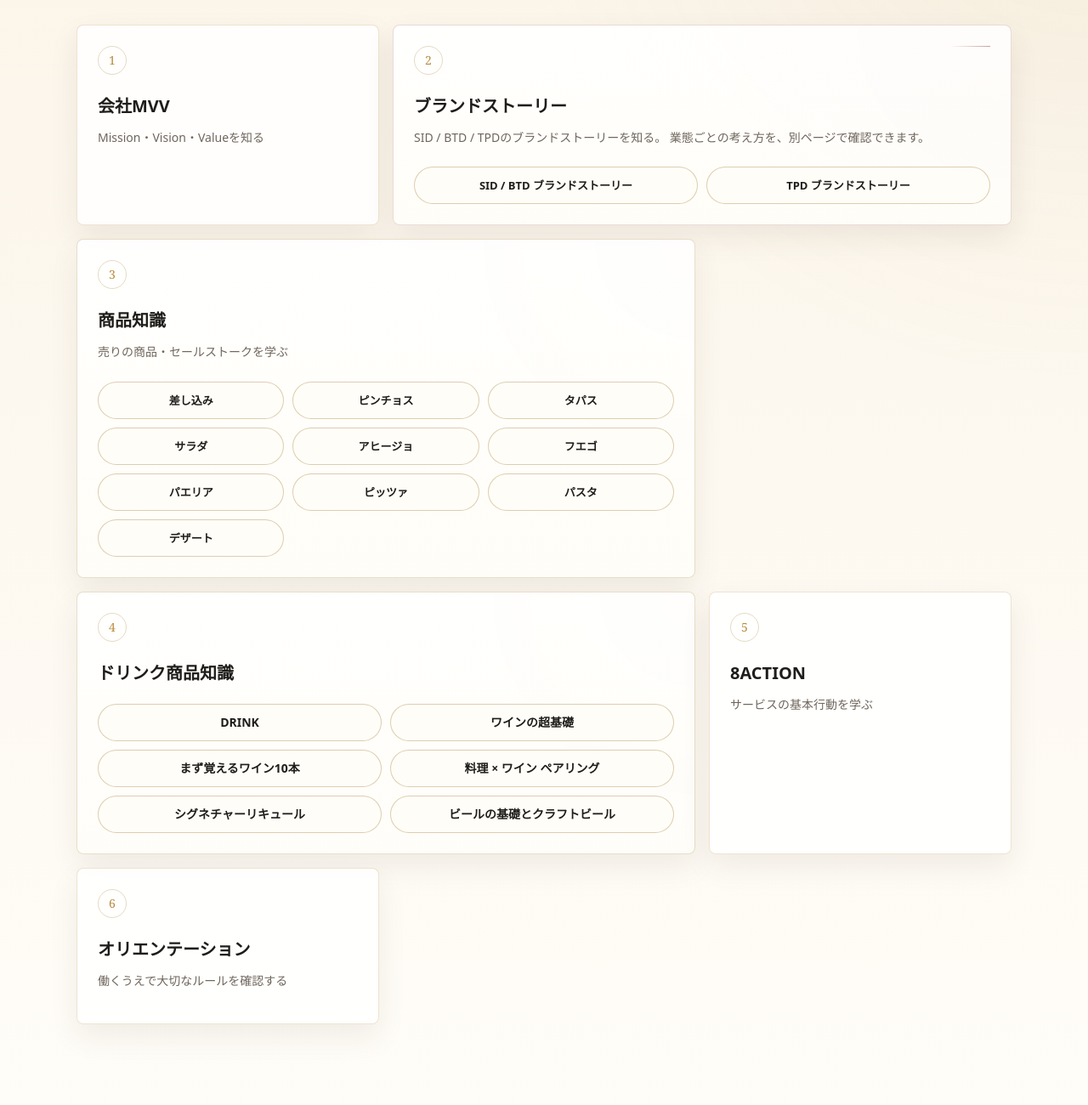
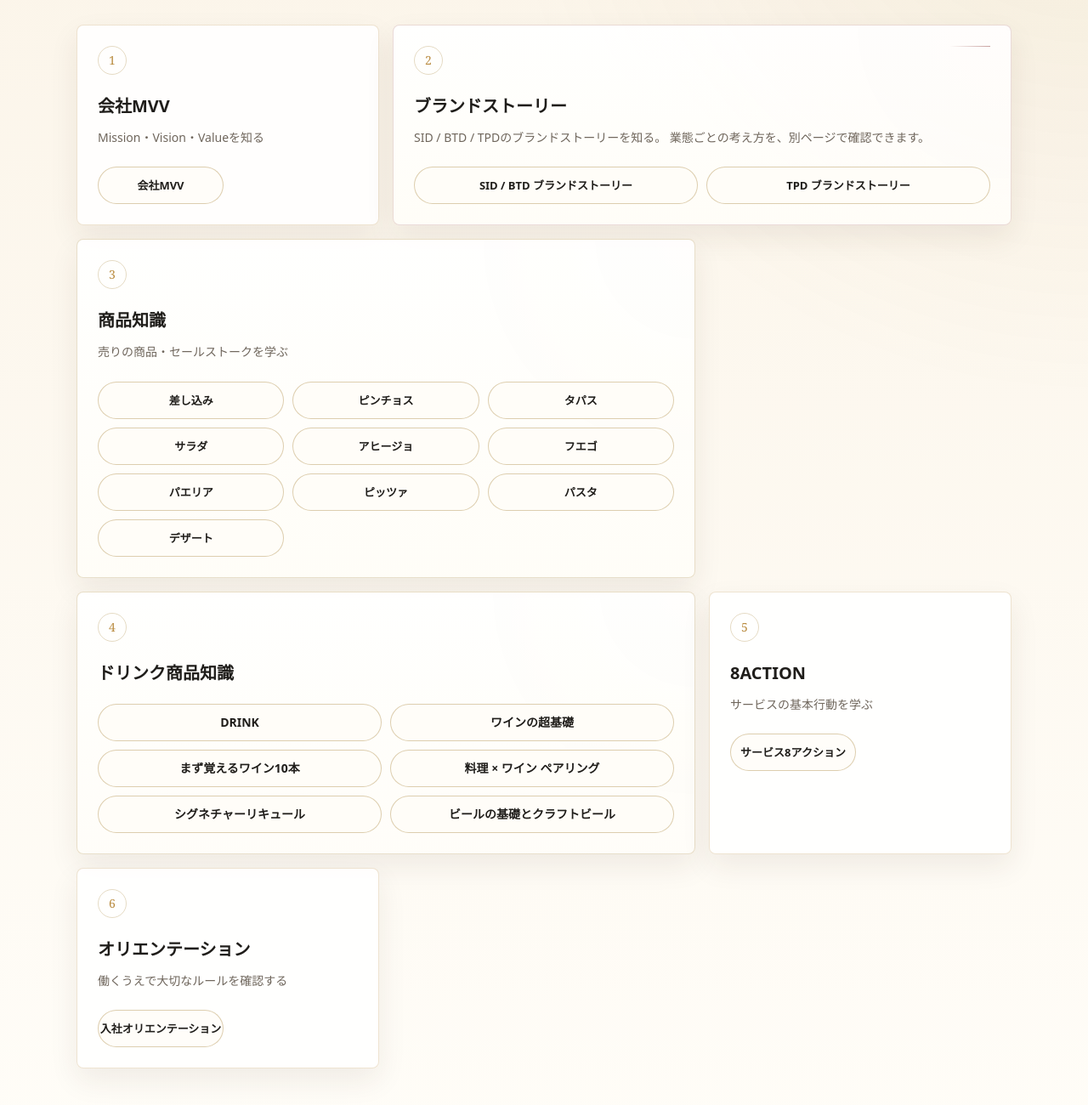
Before and after one commit to pleasure-company/spanish-italian-brand-book, a plain HTML site: page index.html in a window 1280 px wide. Shown: the part 1608-2908 px from the top of the page at 85% size. Drawn offline with Linux system fonts and the light colour scheme.

Commit message:
トップページの会社MVV・8ACTION・オリエンテーションのカードにボタンを追加
Co-Authored-By: Claude Opus 5.5 <noreply@anthropic.com>
Claude-Session: https://claude.ai/code/session_015MmfcgBomCPEup61tWm9HY

```diff
--- a/index.html
+++ b/index.html
@@ -841,6 +841,9 @@
             <span class="card-number">1</span>
             <h3 class="card-title">会社MVV</h3>
             <p class="card-text">Mission・Vision・Valueを知る</p>
+            <div class="story-actions" aria-label="会社MVVのリンク">
+              <a class="story-link" href="mvv.html">会社MVV</a>
+            </div>
           </article>
 
           <!-- ブランドストーリーだけ、2つのページへ分けて進めるボタンを入れています。 -->
@@ -895,12 +898,18 @@
             <span class="card-number">5</span>
             <h3 class="card-title">8ACTION</h3>
             <p class="card-text">サービスの基本行動を学ぶ</p>
+            <div class="story-actions" aria-label="8ACTIONのリンク">
+              <a class="story-link" href="8action.html">サービス8アクション</a>
+            </div>
           </article>
 
           <article class="learning-card" role="link" tabindex="0" data-href="orientation.html" aria-label="オリエンテーション 働くうえで大切なルールを確認する">
             <span class="card-number">6</span>
             <h3 class="card-title">オリエンテーション</h3>
             <p class="card-text">働くうえで大切なルールを確認する</p>
+            <div class="story-actions" aria-label="オリエンテーションのリンク">
+              <a class="story-link" href="orientation.html">入社オリエンテーション</a>
+            </div>
           </article>
         </div>
       </div>
```
